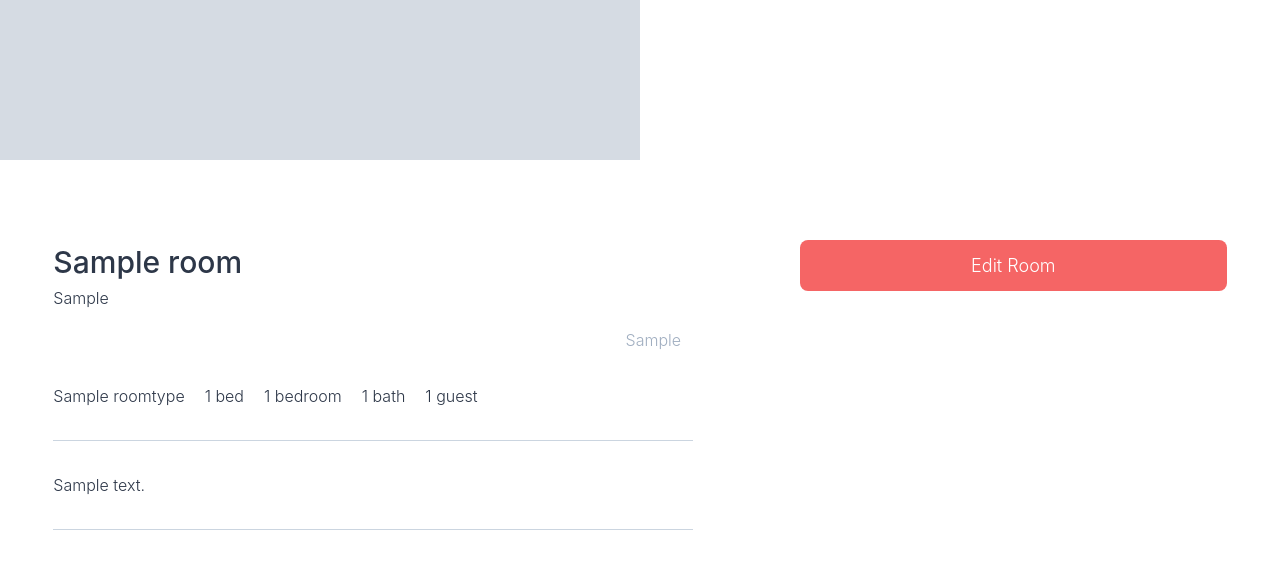
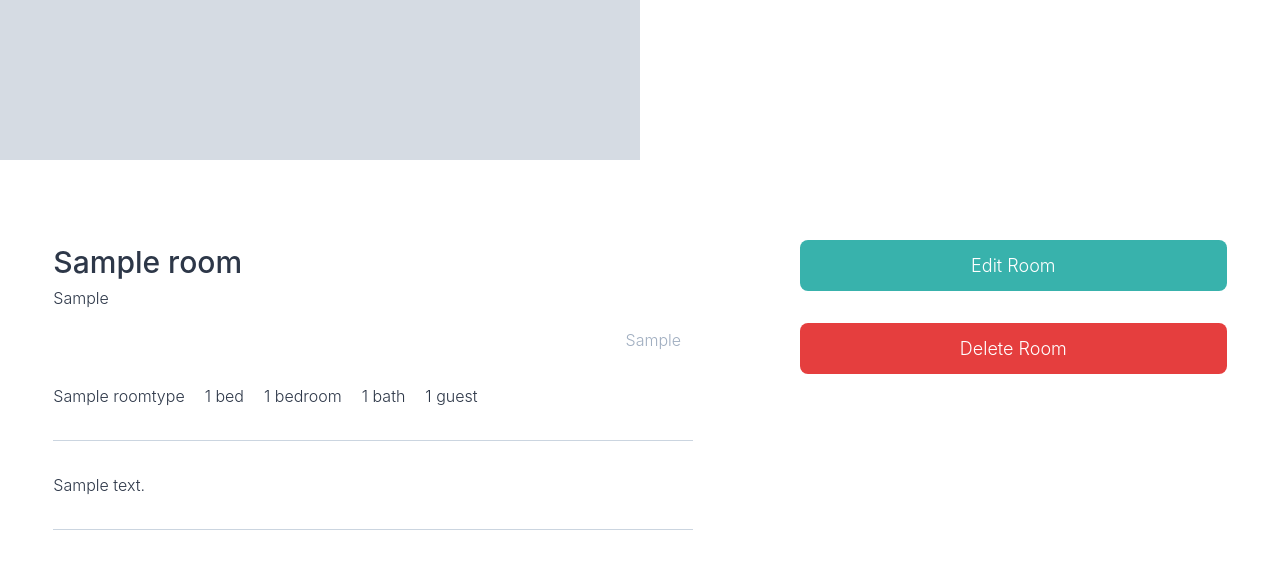
Before and after one commit to startFromBottom/airbnb-clone, a Django app: page /rooms/1 in a window 1280 px wide. Shown: the part 516-1080 px from the top of the page. Run offline with Django 3.2, Linux system fonts and the light colour scheme; a user stored in the database is signed in; tables that the repository leaves empty hold one stand-in row (values such as "Sample post"); grey boxes marked "Sample" are stand-in pictures; some libraries are stand-ins or nearby versions.

Commit message:
add room delete function

```diff
--- a/rooms/urls.py
+++ b/rooms/urls.py
@@ -6,6 +6,7 @@ app_name = "rooms"
 urlpatterns = [
     path("<int:pk>", views.RoomDetail.as_view(), name="detail"),
     path("<int:pk>/edit/", views.EditRoomView.as_view(), name="edit"),
+    path("<int:pk>/delete/", views.delete_room, name="delete"),
     path("<int:pk>/photos/", views.RoomPhotosView.as_view(), name="photos"),
     path("<int:pk>/photos/add/", views.AddPhotoView.as_view(), name="add-photo"),
     path(
--- a/rooms/views.py
+++ b/rooms/views.py
@@ -9,7 +9,6 @@ from django.views.generic import (
 from django.shortcuts import render, redirect, reverse
 from django.core.paginator import Paginator
 from django.db.models import Q
-from django_countries import countries
 from django.contrib import messages
 from django.contrib.auth.decorators import login_required
 from django.contrib.messages.views import SuccessMessageMixin
@@ -146,6 +145,21 @@ class EditRoomView(user_mixins.LoggedInOnlyView, UpdateView):
         return room
 
 
+@login_required
+def delete_room(request, pk):
+    user = request.user
+    try:
+        room = models.Room.objects.get(pk=pk)
+        if room.host.pk != user.pk:
+            messages.error(request, "Can't delete that room")
+        else:
+            models.Room.objects.filter(pk=pk).delete()
+            messages.success(request, "Room Deleted")
+        return redirect(f"/users/{user.pk}")
+    except models.Room.DoesNotExist:
+        return redirect(reverse("core:home"))
+
+
 class RoomPhotosView(user_mixins.LoggedInOnlyView, DetailView):
 
     model = models.Room
--- a/templates/rooms/room_detail.html
+++ b/templates/rooms/room_detail.html
@@ -91,7 +91,8 @@
     </div>
     <div class="w-1/3">
         {% if room.host == user %}
-            <a href="{% url 'rooms:edit' room.pk %}" class="btn-link block">Edit Room</a>
+            <a href="{% url 'rooms:edit' room.pk %}" class="btn-link block bg-teal-500">Edit Room</a>
+            <a href="{% url 'rooms:delete' room.pk %}" class="btn-link block mt-8 bg-red-600">Delete Room</a>
         {% endif %}
     </div>
 </div>
```
